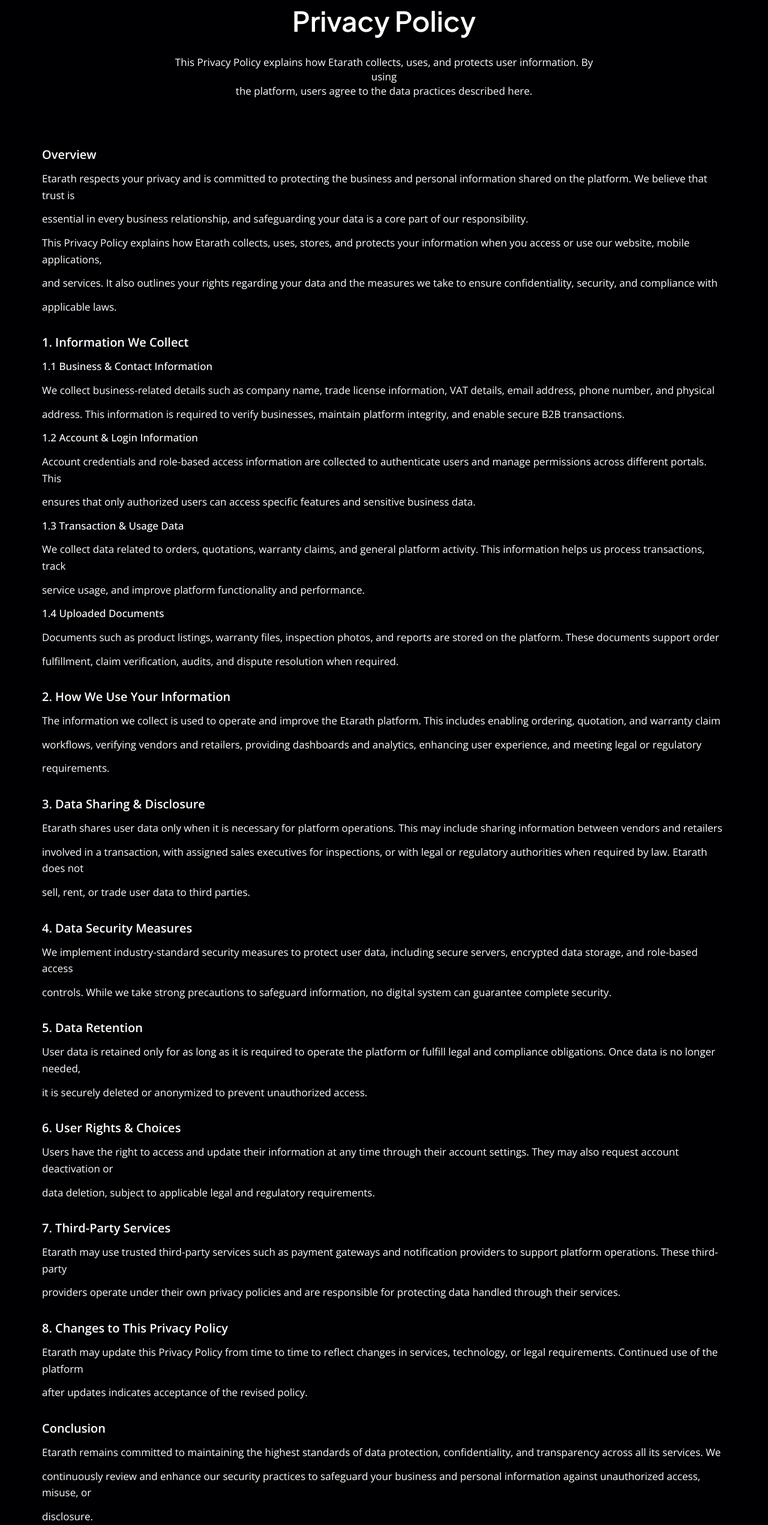
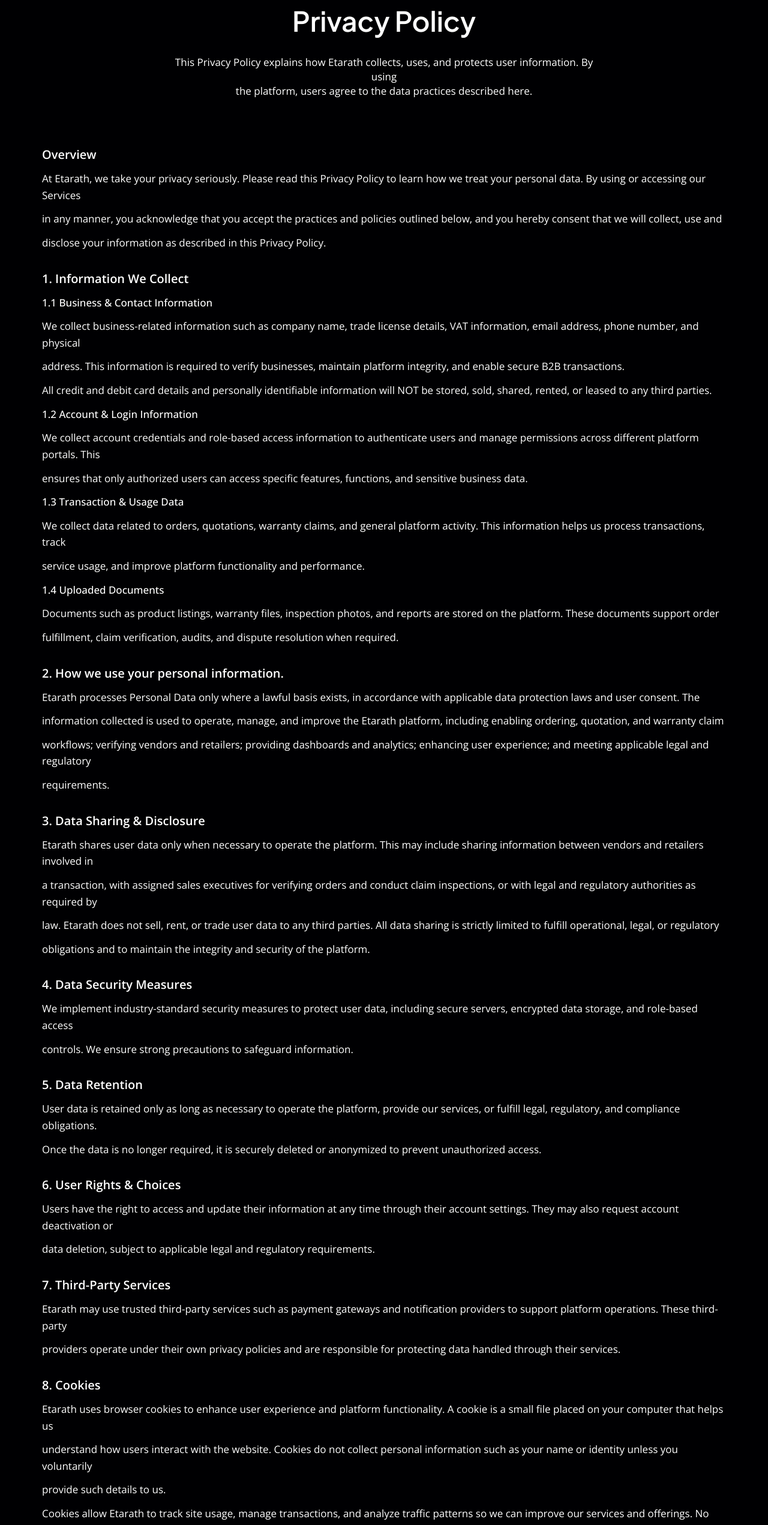
Before and after one commit to sarathcredot/Etarath, a Next.js app: page /privacy-policy in a window 1280 px wide. Shown: the part 238-2781 px from the top of the page at 60% size. Built offline with nearby package versions, Linux system fonts and the light colour scheme.

Commit message:
Refactor Privacy Policy page for improved readability and structure; update content for clarity and user engagement.

```diff
--- a/src/app/privacy-policy/page.tsx
+++ b/src/app/privacy-policy/page.tsx
@@ -45,20 +45,20 @@
     }, []);
 
     return (
-        <div className='mb-30'>
+      <div className="mb-30">
         <div className="mb-[60px] flex flex-col items-center justify-center gap-[30px]">
           <Heading2 ref={heading1Ref} className=" text-center ">
             <span className="text-primary">Etarath </span>
             <br />
             Privacy Policy
-
           </Heading2>
           <Paragraph
             ref={subHeading1Ref}
             className="text-center  max-w-[730px]"
           >
-                This Privacy Policy explains how Etarath collects, uses, and protects
-                user information. By using the platform, users agree to the data practices described here.
+            This Privacy Policy explains how Etarath collects, uses, and
+            protects user information. By using the platform, users agree to the
+            data practices described here.
           </Paragraph>
         </div>
 
@@ -72,17 +72,12 @@
               Overview
             </SubHeading1>
             <Paragraph className="text-white leading-relaxed">
-                        Etarath respects your privacy and is committed to protecting the business
-                        and personal information shared on the platform. We believe that trust is
-                        essential in every business relationship, and safeguarding your data is a
-                        core part of our responsibility.
-                    </Paragraph>
-                    <Paragraph className="text-white leading-relaxed">
-                        This Privacy Policy explains how Etarath collects, uses, stores, and protects
-                        your information when you access or use our website, mobile applications,
-                        and services. It also outlines your rights regarding your data and the
-                        measures we take to ensure confidentiality, security, and compliance with
-                        applicable laws.
+              At Etarath, we take your privacy seriously. Please read this
+              Privacy Policy to learn how we treat your personal data. By using
+              or accessing our Services in any manner, you acknowledge that you
+              accept the practices and policies outlined below, and you hereby
+              consent that we will collect, use and disclose your information as
+              described in this Privacy Policy.
             </Paragraph>
           </div>
 
@@ -108,51 +103,61 @@
               1.1 Business & Contact Information
             </Paragraph>
             <Paragraph className="text-white leading-relaxed">
-                        We collect business-related details such as company name, trade license
-                        information, VAT details, email address, phone number, and physical address.
-                        This information is required to verify businesses, maintain platform
-                        integrity, and enable secure B2B transactions.
+              We collect business-related information such as company name,
+              trade license details, VAT information, email address, phone
+              number, and physical address. This information is required to
+              verify businesses, maintain platform integrity, and enable secure
+              B2B transactions.
+            </Paragraph>
+            <Paragraph className="text-white leading-relaxed">
+              All credit and debit card details and personally identifiable
+              information will NOT be stored, sold, shared, rented, or leased to
+              any third parties.
             </Paragraph>
 
             <Paragraph className="text-white leading-relaxed font-medium">
               1.2 Account & Login Information
             </Paragraph>
             <Paragraph className="text-white leading-relaxed">
-                        Account credentials and role-based access information are collected to
-                        authenticate users and manage permissions across different portals. This
-                        ensures that only authorized users can access specific features and
-                        sensitive business data.
+              We collect account credentials and role-based access information
+              to authenticate users and manage permissions across different
+              platform portals. This ensures that only authorized users can
+              access specific features, functions, and sensitive business data.
             </Paragraph>
 
             <Paragraph className="text-white leading-relaxed font-medium">
               1.3 Transaction & Usage Data
             </Paragraph>
             <Paragraph className="text-white leading-relaxed">
-                        We collect data related to orders, quotations, warranty claims, and general
-                        platform activity. This information helps us process transactions, track
-                        service usage, and improve platform functionality and performance.
+              We collect data related to orders, quotations, warranty claims,
+              and general platform activity. This information helps us process
+              transactions, track service usage, and improve platform
+              functionality and performance.
             </Paragraph>
 
             <Paragraph className="text-white leading-relaxed font-medium">
               1.4 Uploaded Documents
             </Paragraph>
             <Paragraph className="text-white leading-relaxed">
-                        Documents such as product listings, warranty files, inspection photos, and
-                        reports are stored on the platform. These documents support order
-                        fulfillment, claim verification, audits, and dispute resolution when
-                        required.
+              Documents such as product listings, warranty files, inspection
+              photos, and reports are stored on the platform. These documents
+              support order fulfillment, claim verification, audits, and dispute
+              resolution when required.
             </Paragraph>
           </div>
 
           <div className="space-y-3 mb-8">
             <SubHeading1 className="text-xl font-semibold">
-                        2. How We Use Your Information
+              2. How we use your personal information.
             </SubHeading1>
             <Paragraph className="text-white leading-relaxed">
-                        The information we collect is used to operate and improve the Etarath
-                        platform. This includes enabling ordering, quotation, and warranty claim
-                        workflows, verifying vendors and retailers, providing dashboards and
-                        analytics, enhancing user experience, and meeting legal or regulatory
+              Etarath processes Personal Data only where a lawful basis exists,
+              in accordance with applicable data protection laws and user
+              consent. The information collected is used to operate, manage, and
+              improve the Etarath platform, including enabling ordering,
+              quotation, and warranty claim workflows; verifying vendors and
+              retailers; providing dashboards and analytics; enhancing user
+              experience; and meeting applicable legal and regulatory
               requirements.
             </Paragraph>
           </div>
@@ -162,11 +167,15 @@
               3. Data Sharing & Disclosure
             </SubHeading1>
             <Paragraph className="text-white leading-relaxed">
-                        Etarath shares user data only when it is necessary for platform operations.
-                        This may include sharing information between vendors and retailers involved
-                        in a transaction, with assigned sales executives for inspections, or with
-                        legal or regulatory authorities when required by law. Etarath does not sell,
-                        rent, or trade user data to third parties.
+              Etarath shares user data only when necessary to operate the
+              platform. This may include sharing information between vendors and
+              retailers involved in a transaction, with assigned sales
+              executives for verifying orders and conduct claim inspections, or
+              with legal and regulatory authorities as required by law. Etarath
+              does not sell, rent, or trade user data to any third parties. All
+              data sharing is strictly limited to fulfill operational, legal, or
+              regulatory obligations and to maintain the integrity and security
+              of the platform.
             </Paragraph>
           </div>
 
@@ -175,10 +184,10 @@
               4. Data Security Measures
             </SubHeading1>
             <Paragraph className="text-white leading-relaxed">
-                        We implement industry-standard security measures to protect user data,
-                        including secure servers, encrypted data storage, and role-based access
-                        controls. While we take strong precautions to safeguard information, no
-                        digital system can guarantee complete security.
+              We implement industry-standard security measures to protect user
+              data, including secure servers, encrypted data storage, and
+              role-based access controls. We ensure strong precautions to
+              safeguard information.
             </Paragraph>
           </div>
 
@@ -187,10 +196,10 @@
               5. Data Retention
             </SubHeading1>
             <Paragraph className="text-white leading-relaxed">
-                        User data is retained only for as long as it is required to operate the
-                        platform or fulfill legal and compliance obligations. Once data is no
-                        longer needed, it is securely deleted or anonymized to prevent unauthorized
-                        access.
+              User data is retained only as long as necessary to operate the
+              platform, provide our services, or fulfill legal, regulatory, and
+              compliance obligations. Once the data is no longer required, it is
+              securely deleted or anonymized to prevent unauthorized access.
             </Paragraph>
           </div>
 
@@ -199,9 +208,10 @@
               6. User Rights & Choices
             </SubHeading1>
             <Paragraph className="text-white leading-relaxed">
-                        Users have the right to access and update their information at any time
-                        through their account settings. They may also request account deactivation
-                        or data deletion, subject to applicable legal and regulatory requirements.
+              Users have the right to access and update their information at any
+              time through their account settings. They may also request account
+              deactivation or data deletion, subject to applicable legal and
+              regulatory requirements.
             </Paragraph>
           </div>
 
@@ -210,60 +220,62 @@
               7. Third-Party Services
             </SubHeading1>
             <Paragraph className="text-white leading-relaxed">
-                        Etarath may use trusted third-party services such as payment gateways and
-                        notification providers to support platform operations. These third-party
-                        providers operate under their own privacy policies and are responsible for
-                        protecting data handled through their services.
+              Etarath may use trusted third-party services such as payment
+              gateways and notification providers to support platform
+              operations. These third-party providers operate under their own
+              privacy policies and are responsible for protecting data handled
+              through their services.
             </Paragraph>
           </div>
 
           <div className="space-y-3 mb-8">
             <SubHeading1 className="text-xl font-semibold">
-                        8. Changes to This Privacy Policy
+              8. Cookies
             </SubHeading1>
             <Paragraph className="text-white leading-relaxed">
-                        Etarath may update this Privacy Policy from time to time to reflect changes
-                        in services, technology, or legal requirements. Continued use of the
-                        platform after updates indicates acceptance of the revised policy.
+              Etarath uses browser cookies to enhance user experience and
+              platform functionality. A cookie is a small file placed on your
+              computer that helps us understand how users interact with the
+              website. Cookies do not collect personal information such as your
+              name or identity unless you voluntarily provide such details to
+              us.
+            </Paragraph>
+            <Paragraph className="text-white leading-relaxed">
+              Cookies allow Etarath to track site usage, manage transactions,
+              and analyze traffic patterns so we can improve our services and
+              offerings. No personal information can be identified solely
+              through cookies.
+            </Paragraph>
+            <Paragraph className="text-white leading-relaxed">
+              Most web browsers allow you to accept, reject, or manage cookie
+              preferences. Please note that disabling cookies may limit your
+              ability to access certain features or functionality of the Etarath
+              platform.
             </Paragraph>
           </div>
 
           <div className="space-y-3 mb-8">
             <SubHeading1 className="text-xl font-semibold">
-                        Conclusion
+              9. Changes to This Privacy Policy
             </SubHeading1>
             <Paragraph className="text-white leading-relaxed">
-                        Etarath remains committed to maintaining the highest standards of data
-                        protection, confidentiality, and transparency across all its services. We
-                        continuously review and enhance our security practices to safeguard your
-                        business and personal information against unauthorized access, misuse, or
-                        disclosure.
+              Etarath may update this Privacy Policy from time to time to
+              reflect changes in services, technology, or legal requirements.
+              Continued use of the platform after any updates constitutes
+              acceptance of the revised policy. This policy was last updated in
+              December 2025 and is subject to change at the sole discretion of
+              Etarath.
             </Paragraph>
             <Paragraph className="text-white leading-relaxed">
-                        By using the Etarath platform, you trust us with critical business data, and
-                        we take this responsibility seriously. We encourage users to review this
-                        Privacy Policy periodically to stay informed about how their information is
-                        protected. Our support team is always available to address any
-                        privacy-related concerns or requests.
+              When modifications are made, the updated policy will be posted on
+              our website, and users are encouraged to review this section
+              regularly to stay informed about any changes. All modifications
+              take effect immediately on the date they are posted.
             </Paragraph>
           </div>
-
-                <div className="space-y-3 mb-8">
-                    <SubHeading1 className="text-xl font-semibold">
-                        9. Contact Information
-                    </SubHeading1>
-                    <Paragraph className="text-white leading-relaxed">
-                        For any questions, concerns, or requests related to privacy or data
-                        protection, please contact us:
-                    </Paragraph>
-
+        </section>
       </div>
-
-
-            </section>
-
-        </div>
-    )
+    );
 }
 
 export default PrivacyPolicyPage
```
Lines whose indentation alone changed are shown as unchanged.
